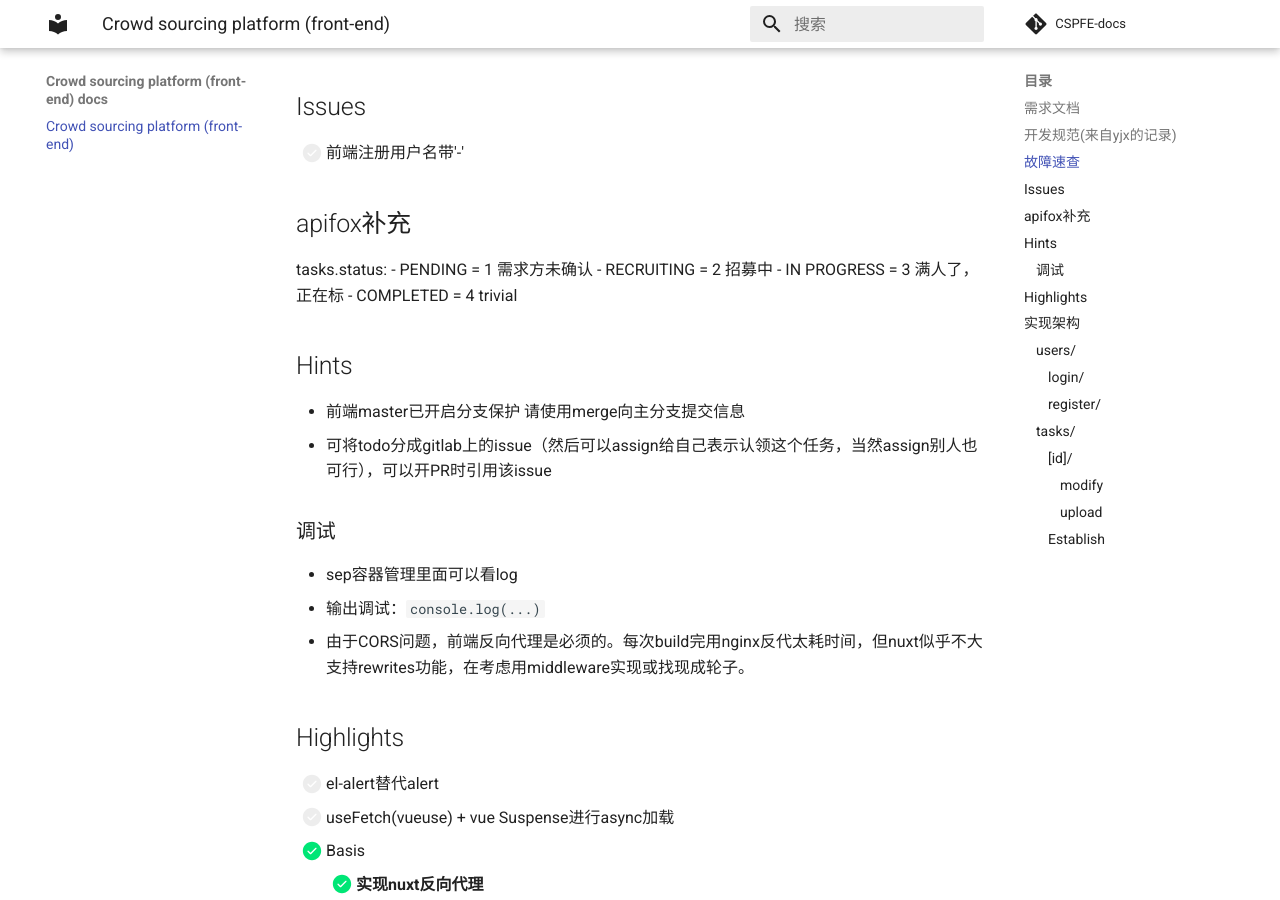
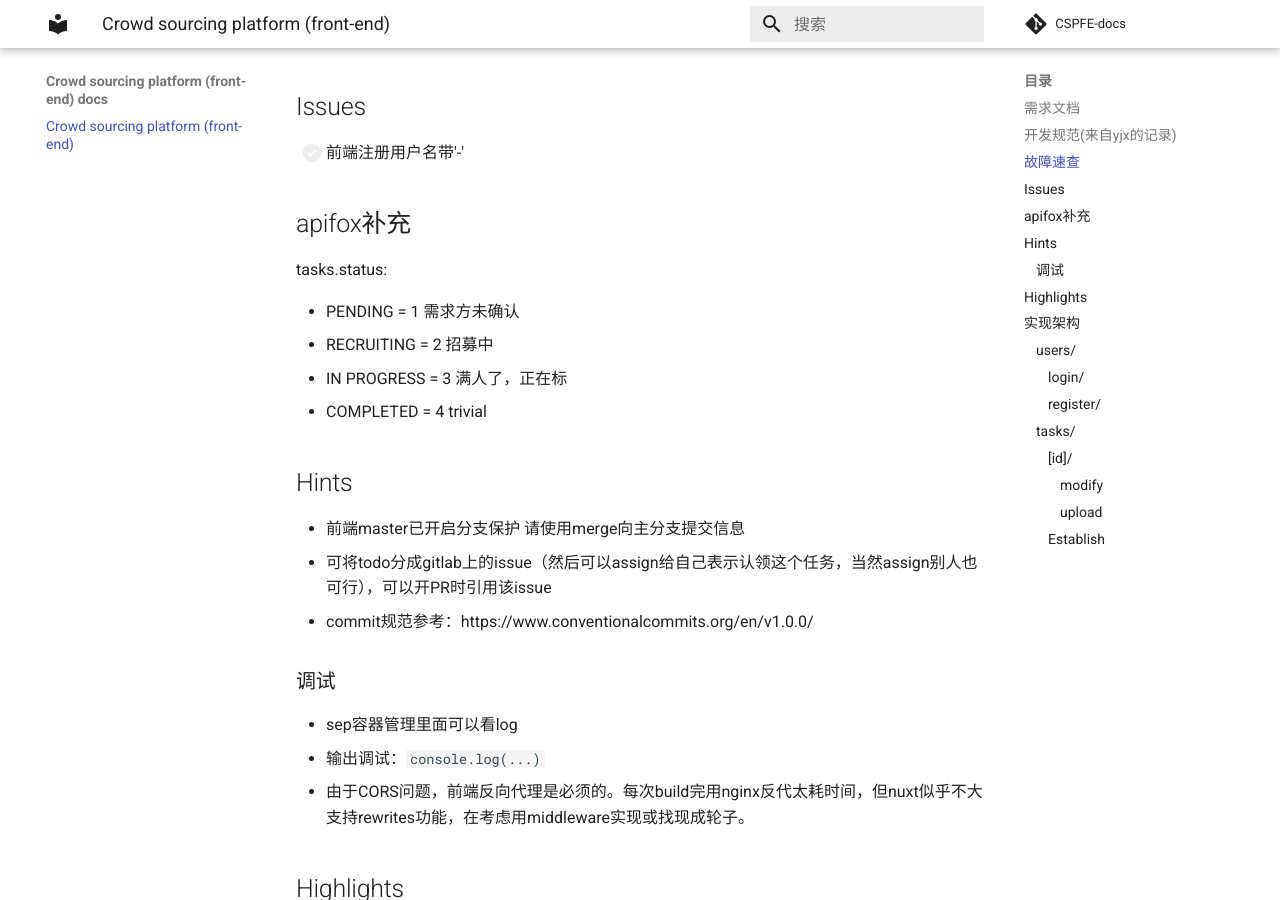
Before and after one commit to syniox/CSFE-docs, an MkDocs documentation site: the page built from docs/index.md, in a window 1280 px wide and 900 px high, scrolled down 600 px. Built offline with MkDocs 1.6.1 and Material for MkDocs 9.7.7, drawn with Linux system fonts in a browser that asks for light colours; comment, search, counter and statistics services are not loaded.

Commit message:
Update index.md

```diff
--- a/docs/index.md
+++ b/docs/index.md
@@ -24,6 +24,7 @@
 ## apifox补充
 
 tasks.status:
+
 - PENDING = 1 需求方未确认
 - RECRUITING = 2 招募中
 - IN PROGRESS = 3 满人了，正在标
@@ -33,6 +34,7 @@ tasks.status:
 
 - 前端master已开启分支保护 请使用merge向主分支提交信息
 - 可将todo分成gitlab上的issue（然后可以assign给自己表示认领这个任务，当然assign别人也可行），可以开PR时引用该issue
+- commit规范参考：https://www.conventionalcommits.org/en/v1.0.0/
 
 ### 调试
 
```
